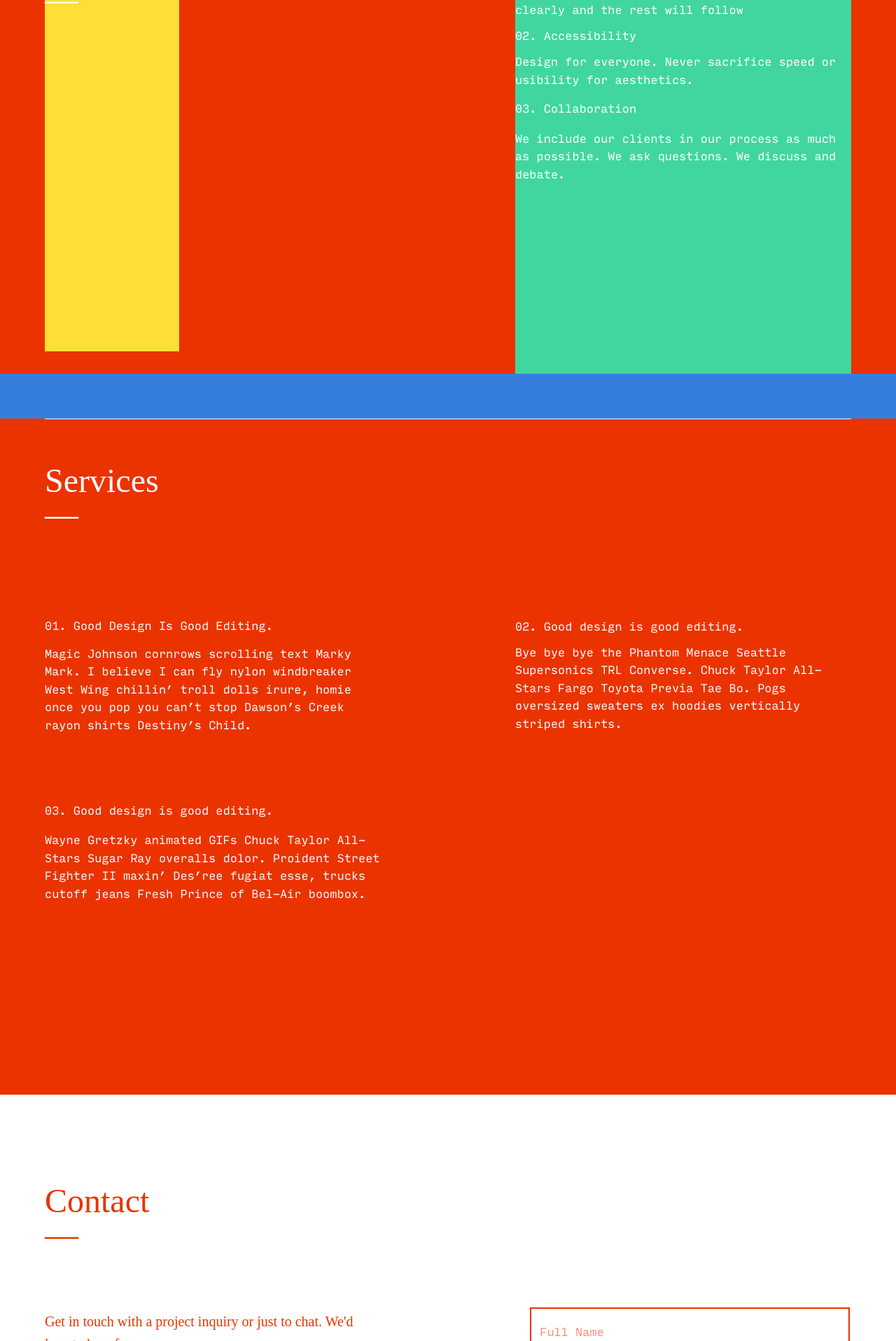
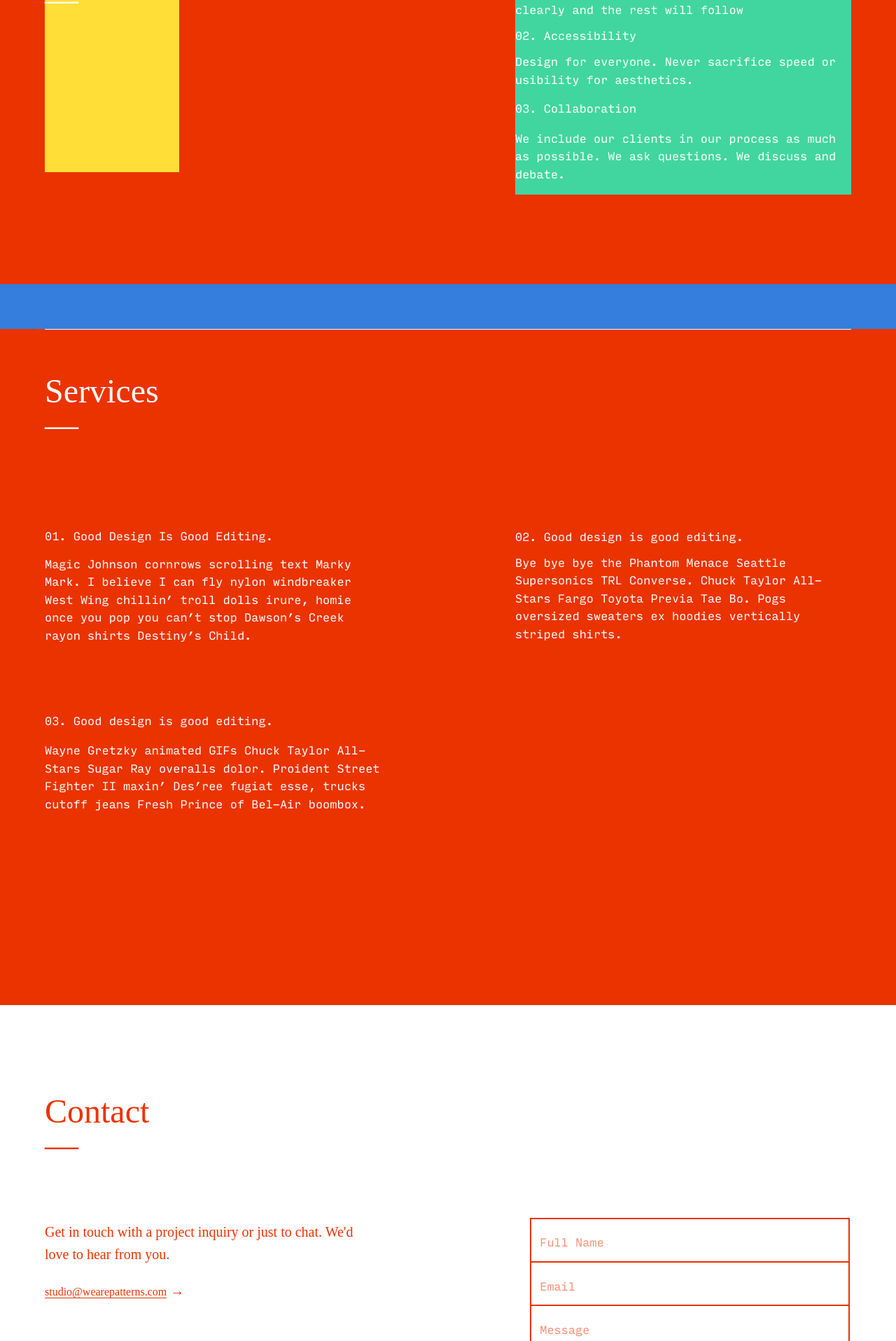
Before and after one commit to wearepatterns/wearepatterns.github.io, a Jekyll site: the page built from index.markdown, in a window 1280 px wide. Shown: the part 746-2662 px from the top of the page at 70% size. Built offline with Jekyll 4.4.1, drawn with Linux system fonts in a browser that asks for light colours.

Commit message:
Update right.html

```diff
--- a/_layouts/right.html
+++ b/_layouts/right.html
@@ -57,11 +57,11 @@
         <h1 class="pb5 pb6-l mb0 f3 f2-ns f1-l lh-title measure-narrow normal">{{ page['description'] }}</h1>
     </header>
     <main>
-        <section class="bg-newred white ph3 ph4-ns ph5-l f5 lh-copy">
+        <section class="bg-newred white ph3 ph4-ns ph5-l f5 pb6 lh-copy">
             <div class="flex-ns flex-wrap-ns justify-between-ns">
-            <h1 class="pt5 pt6-l pb0 pb4 mt0 f3 f2-ns f1-l normal lh-solid bg-yellow">Principles
+            <h1 class="pt5 pt6-l mt0 f3 f2-ns f1-l normal lh-solid bg-yellow">Principles
             <br>&mdash;</h1>
-            <div class="pt5 pt6-l input-mono fw3 pb7 measure-ns bg-green">
+            <div class="pt5 pt6-l input-mono fw3 measure-ns bg-green">
                     <h2 class="f5 fw3 normal lh-title">01. Clarity</h2>
 		    <p>Good design is good editing. Communicate clearly and the rest will follow</p>
                     <h3 class="f5 normal lh-solid">02. Accessibility</h3>
```
